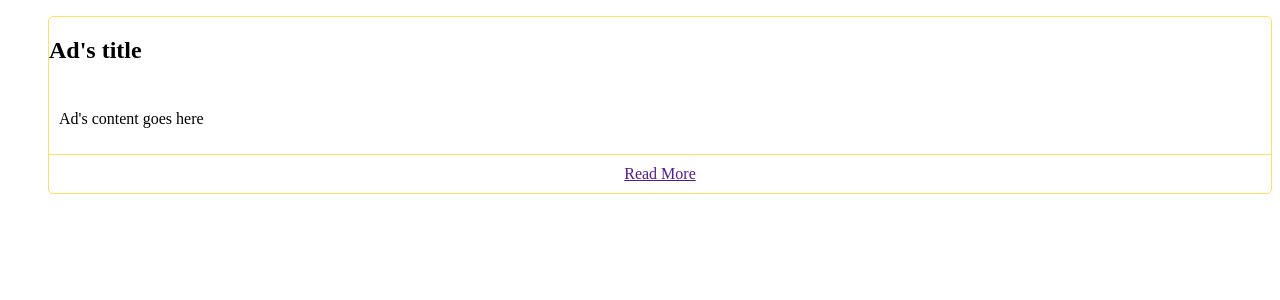
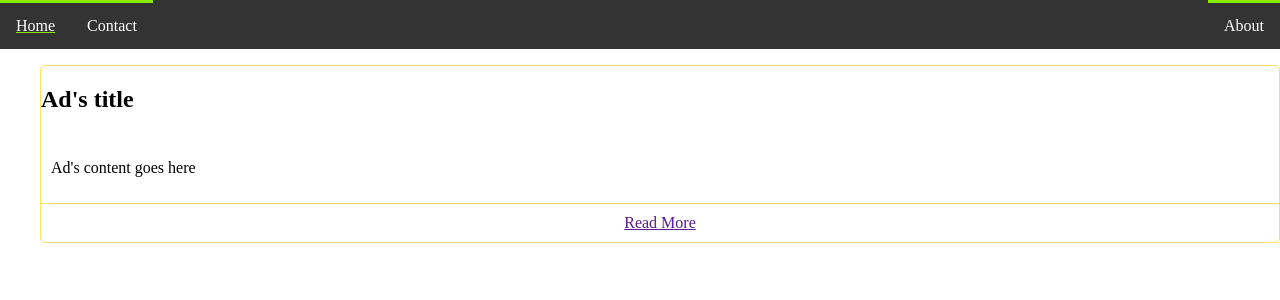
Before and after one commit to knaiskes/adsPortal, a Django app: page /ads/ in a window 1280 px wide. Shown: the top 300 px of the page. Run offline with Django 4.2, Linux system fonts and the light colour scheme.

Commit message:
Add navbar

```diff
--- a/ads/static/ads/style.css
+++ b/ads/static/ads/style.css
@@ -1,3 +1,8 @@
+body {
+    margin: 0;
+    padding: 0;
+}
+
 .list li {
   border: 1px solid #ffe066;
   border-radius: 5px;
@@ -13,3 +18,23 @@
 .list .body {
   padding: 10px;
 }
+
+.navbar {
+    overflow: hidden;
+    background-color: #333333;
+}
+
+.navbar a {
+    float: left;
+    font-size: 16px;
+    color: white;
+    text-align: center;
+    padding: 14px 16px;
+    text-decoration: none;
+    border-top: 3px solid #88E904;
+}
+
+.navbar a:hover {
+    text-decoration: underline;
+    text-decoration-color: #88E904;
+}
--- a/ads/templates/ads/base.html
+++ b/ads/templates/ads/base.html
@@ -4,6 +4,11 @@
     {% load static %}
     <link rel="stylesheet" href="{% static 'ads/style.css' %}">
     <title>{% block title %}Ads Portal{% endblock %}</title>
+    <div class="navbar">
+      <a href="#"> Home </a>
+      <a href="#"> Contact </a>
+      <a style="float:right" href="#"> About </a>
+    </div>
 </head>
 
 <body>
```
